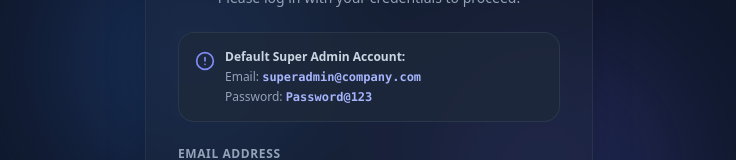
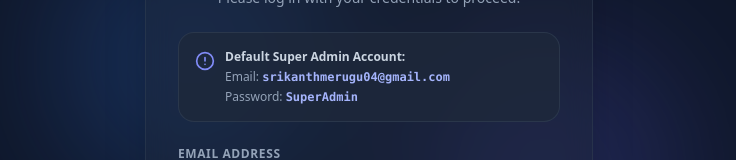
Before and after one commit to merugu-srikanth/pulling-Frontend, a React (Vite) app: page /login in a window 1280 px wide. Shown: the part 283-443 px from the top of the page, without its empty margins (271-1007 px from the left). Built offline with nearby package versions, Linux system fonts and the light colour scheme; no server answers.

Commit message:
logins updated

```diff
--- a/src/pages/AdminManagement.jsx
+++ b/src/pages/AdminManagement.jsx
@@ -270,7 +270,7 @@ export default function AdminManagement() {
                 </thead>
                 <tbody className="divide-y divide-slate-100">
                   {admins.map((admin) => {
-                    const isPrimarySuperAdmin = admin.email === "superadmin@company.com";
+                    const isPrimarySuperAdmin = admin.email === "srikanthmerugu04@gmail.com";
                     return (
                       <tr key={admin._id} className="hover:bg-slate-50/55 transition">
                         <td className="px-5 py-4">
--- a/src/pages/Login.jsx
+++ b/src/pages/Login.jsx
@@ -64,8 +64,8 @@ export default function Login({ onLoginSuccess }) {
           <AlertCircle className="w-5 h-5 text-indigo-400 flex-shrink-0 mt-0.5" />
           <div className="text-xs text-slate-400 font-sans space-y-1">
             <p className="font-bold text-slate-300">Default Super Admin Account:</p>
-            <p>Email: <span className="font-mono text-indigo-300 font-semibold select-all">superadmin@company.com</span></p>
-            <p>Password: <span className="font-mono text-indigo-300 font-semibold select-all">Password@123</span></p>
+            <p>Email: <span className="font-mono text-indigo-300 font-semibold select-all">srikanthmerugu04@gmail.com</span></p>
+            <p>Password: <span className="font-mono text-indigo-300 font-semibold select-all">SuperAdmin</span></p>
           </div>
         </div>
 
```
